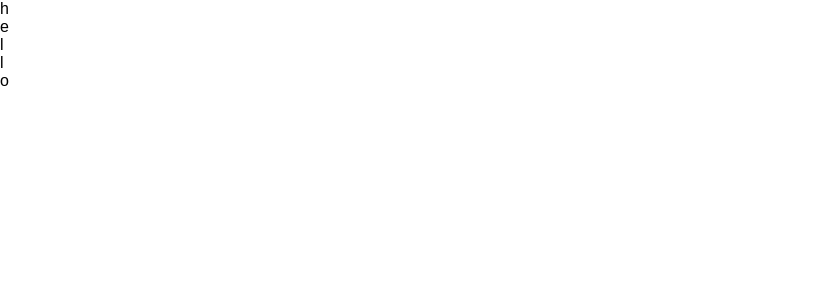
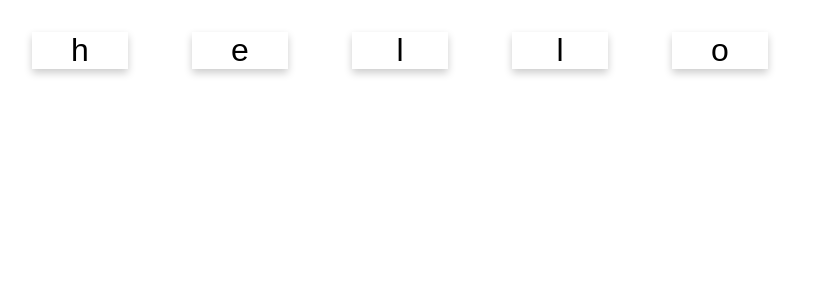
Before and after one commit to 5910110267/card-game, a React (Create React App) app: page / in a window 1280 px wide. Shown: the top 300 px of the page, without its empty margins (0-834 px from the left). Built offline with nearby package versions, Linux system fonts and the light colour scheme.

Commit message:
Step5 Component & States

```diff
--- a/src/App.css
+++ b/src/App.css
@@ -31,6 +31,11 @@
   margin: 1em;
   user-select : none;
 }
+
+.activeCard {
+  color: red;
+  background: pink;
+}
 @keyframes App-logo-spin {
   from { transform: rotate(0deg); }
   to { transform: rotate(360deg); }
--- a/src/CharacterCard.js
+++ b/src/CharacterCard.js
@@ -2,9 +2,28 @@
 import React, { Component } from 'react';
 
 export default class CharacterCard extends Component {
+
+    constructor(props){
+        super(props)
+        this.state = {
+            active: false,
+        }
+    }
+
+    activate = () => {
+        if(!this.state.active){
+            this.setState({active: true})
+        }
+    }
+
+
     render(){
+        let className = `card ${this.state.active ? 'activeCard': ''}`
+
         return (
-        <div>{this.props.value}</div>
+        <div className={className} onClick={this.activate}>
+            {this.props.value}
+        </div>
         )
     }
 }
```
